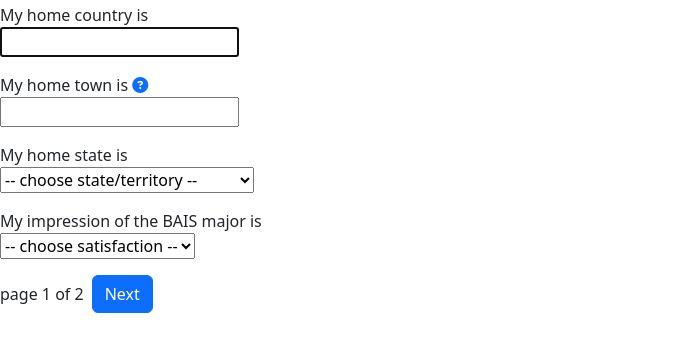
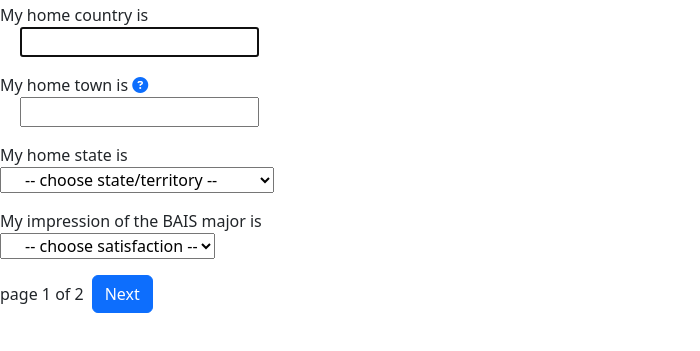
Before and after one commit to fmetcalf/fmmetcalf_HW9, a plain HTML site: page fmmetcalf_p1.html in a window 1280 px wide. Shown: the part 53-404 px from the top of the page, without its empty margins (0-700 px from the left). Drawn offline with nearby package versions, Linux system fonts and the light colour scheme.

Commit message:
Working on finishing touches, now I just need to do styling and add image

```diff
--- a/fmmetcalf_p1.html
+++ b/fmmetcalf_p1.html
@@ -104,6 +104,7 @@
       <div class="mb-3">
         <label for="impression"> My impression of the BAIS major is</label
         ><br />
+        <div class="indent">
           <select name="impression" id="impression" required>
             <option value="">-- choose satisfaction --</option>
             <option value="5">Very Positive</option>
@@ -112,6 +113,7 @@
             <option value="2">Negative</option>
             <option value="1">Very Negative</option>
           </select>
+        </div>
       </div>
       <div class="d-flex justify-content-start align-items-center gap-2">
         <p class="mb-0">page 1 of 2</p>
--- a/stylesheet.css
+++ b/stylesheet.css
@@ -30,3 +30,20 @@
 .tooltip:hover .tooltiptext {
   visibility: visible;
 }
+
+/* Indent text fields */
+input[type="text"],
+select {
+  margin-left: 20px; /* Adjust indentation */
+}
+
+/* Indent checkboxes and radio buttons */
+input[type="checkbox"],
+input[type="radio"] {
+  margin-left: 30px; /* Adjust indentation */
+}
+
+/* Ensure dropdown menus (select) are properly indented */
+select {
+  padding-left: 20px; /* Add padding inside the select dropdown */
+}
```
Lines whose indentation alone changed are shown as unchanged.
